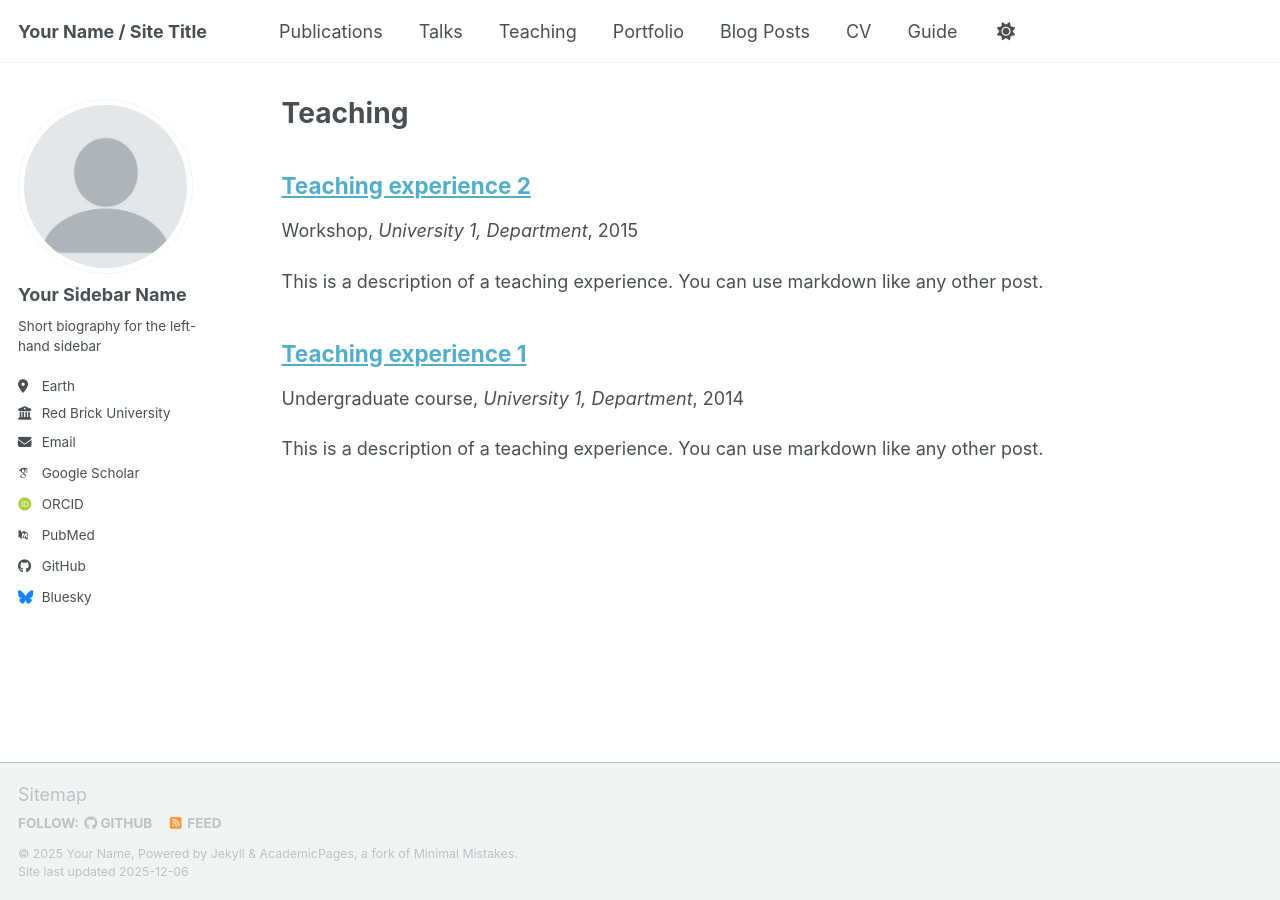
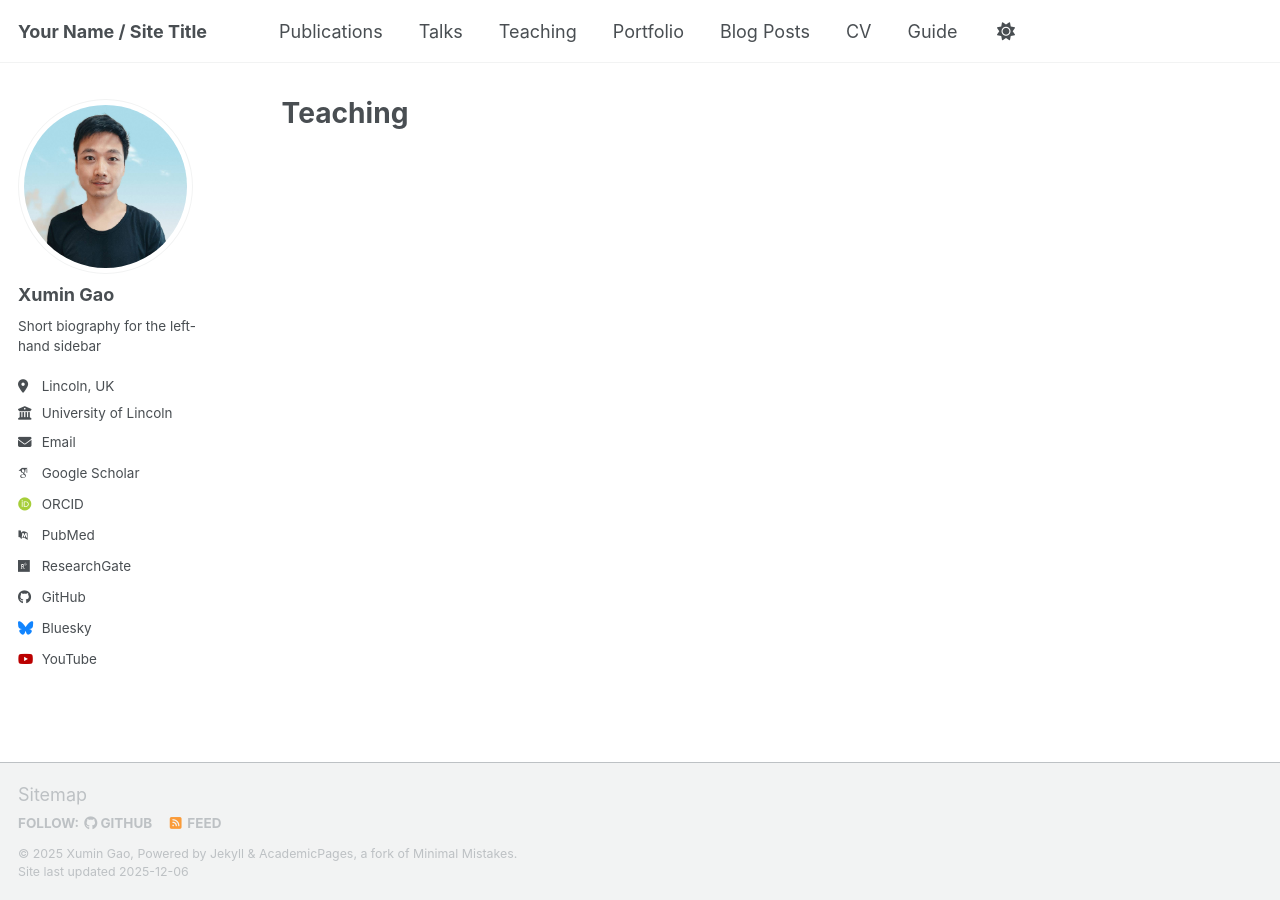
Before and after one commit to XuminGaoGithub/XuminGaoGithub.github.io, a Jekyll site: the page built from _pages/teaching.html, in a window 1280 px wide. Built offline with Jekyll 4.4.1, drawn with Linux system fonts in a browser that asks for light colours; some web fonts are replaced; a script bundle is joined from its source files by our own code; library files that are not in the unit come from our copies.

Commit message:
Update _config.yml

```diff
--- a/_config.yml
+++ b/_config.yml
@@ -11,40 +11,41 @@ locale                   : "en-US"
 site_theme               : "default" # Currently available options are "default", "air"
 title                    : "Your Name / Site Title"
 title_separator          : "-"
-name                     : &name "Your Name"
+name                     : &name "Xumin Gao"
 description              : &description "Your Name's academic portfolio"   # Update this with a general description of your site, this is the default if not overridden by a page
-url                      : https://academicpages.github.io # The base hostname & protocol for your site e.g. "https://[your GitHub username].github.io",
+url                      : https://xumingaogithub.github.io/ # The base hostname & protocol for your site e.g. "https://[your GitHub username].github.io",
                                                            # or if you already have some other page hosted on Github then use "https://[your GitHub username].github.io/[Your Repo Name]"
 baseurl                  : "" # the subpath of your site, e.g. "/blog"
-repository               : "academicpages/academicpages.github.io"
+repository               : "xumingaogithub.github.io"
 
 # Site Author - The following control what appear as part of the author content on the side bar.
 #               If a field is blank the icon and link will not appear, otherwise it will be shown.
 #               Additional customization can be done by editing /_includes/author-profile.html
 author:
   # Biographic information
-  avatar           : "profile.png"
-  name             : "Your Sidebar Name"
+  avatar           : "xumin.jpg"
+  name             : "Xumin Gao"
   pronouns         : # example: "she/her"
   bio              : "Short biography for the left-hand sidebar"
-  location         : "Earth"
-  employer         : "Red Brick University"
+  location         : "Lincoln, UK"
+  employer         : "University of Lincoln"
   uri              : # URL
-  email            : "none@example.org"
+  email            : "comin15071460998@gmail.com"
 
   # Academic websites
   academia         : # URL
   arxiv            : # URL - Update with the correct link to your profile
-  googlescholar    : "https://scholar.google.com/citations?user=PS_CX0AAAAAJ"
+  googlescholar    : "https://scholar.google.com/citations?user=bvDizmUAAAAJ&hl=en"
   inspire-hep      : # URL
   impactstory      : # URL
-  orcid            : "https://orcid.org/yourorcidurl"
+  orcid            : "https://orcid.org/my-orcid?orcid=0009-0004-3771-3458"
   semantic         : # URL
   ssrn             : # URL
   pubmed           : "https://www.ncbi.nlm.nih.gov/pubmed/?term=john+snow"
-  researchgate     : # URL
+  researchgate     : "https://www.researchgate.net/profile/Xumin-Gao-3?ev=hdr_xprf"
   scopus           : # URL
   zotero           : # URL
+
 
 
   # Repositories and software development
@@ -79,7 +80,7 @@ author:
   weibo            : # Username
   wikipedia        : # Username
   xing             : # Username
-  youtube          : # Username
+  youtube          : "https://www.youtube.com/@xumingao2714/videos" # Username
   zhihu            : # Username
 
 # Publication Category - The following the list of publication categories and their headings
@@ -221,16 +222,16 @@ kramdown:
 
 # These settings control the types of collections used by the template
 collections:
-  teaching:
-    output: true
-    permalink: /:collection/:path/
+  # teaching:
+    # output: true
+    # permalink: /:collection/:path/
   publications:
     output: true
     permalink: /:collection/:path/
-  portfolio:
-    output: true
-    permalink: /:collection/:path/
-  talks:
+  # portfolio:
+    # output: true
+    # permalink: /:collection/:path/
+  projects:
     output: true
     permalink: /:collection/:path/
 
@@ -290,6 +291,15 @@ defaults:
       layout: talk
       author_profile: true
       share: true
+  # _projects
+  - scope:
+      path: ""
+      type: projects
+    values:
+      layout: single
+      author_profile: true
+      share: true
+      comments: true
 
 
 # Sass/SCSS
```
